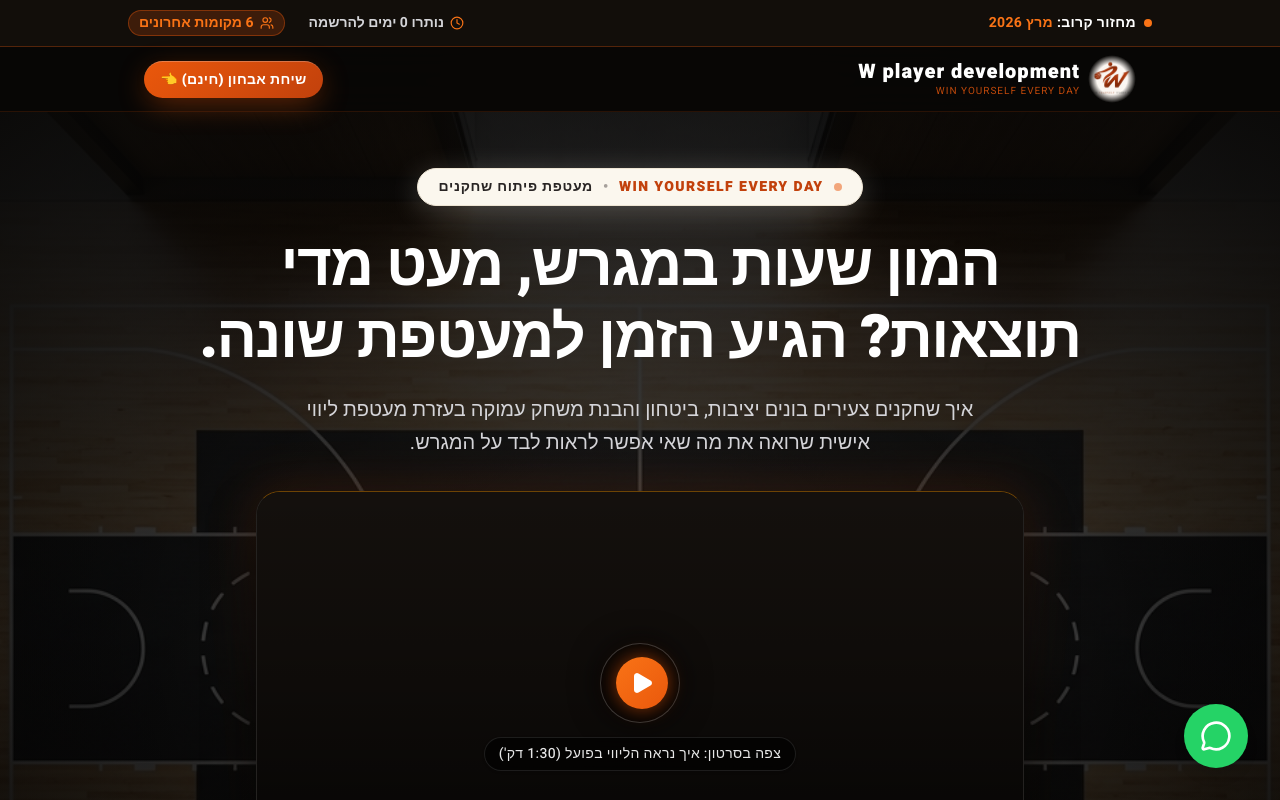
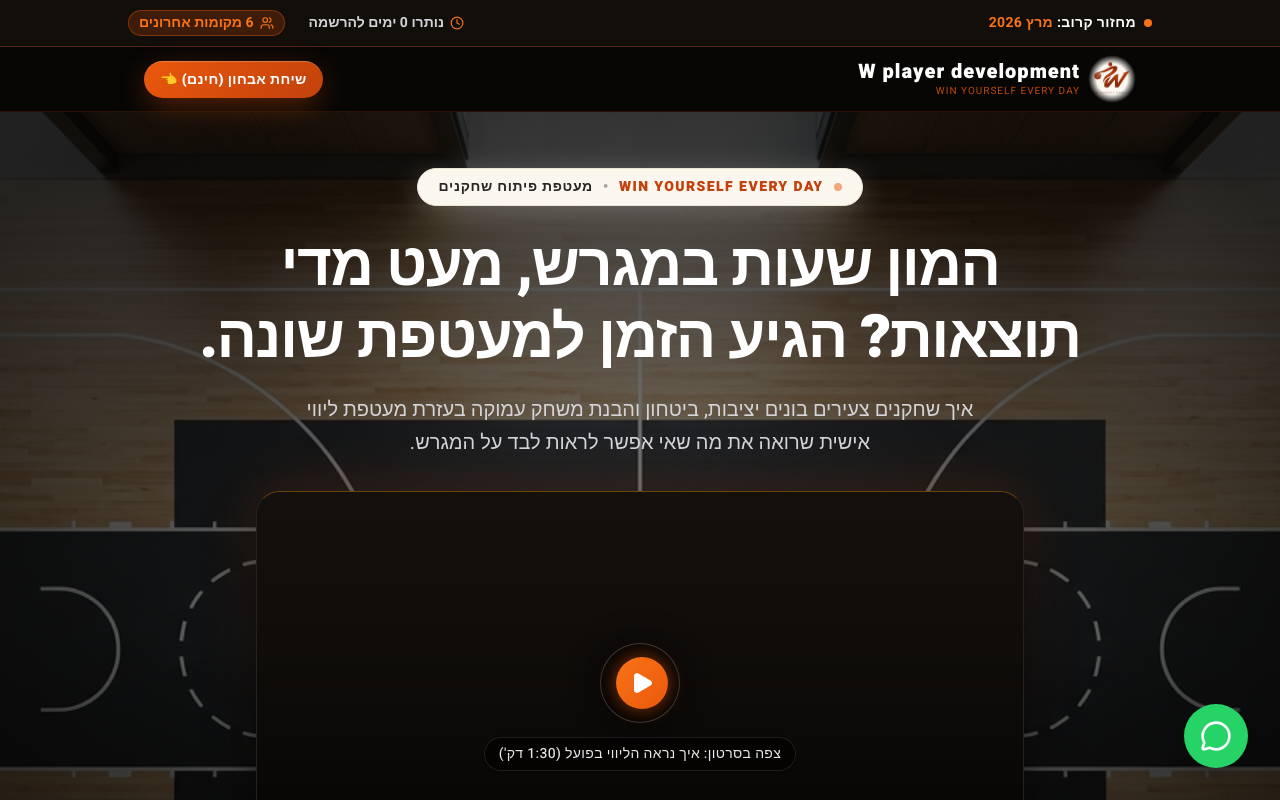
Before and after one commit to itamarmor222-cmd/w-player, a Next.js app: page / in a window 1280 px wide. Shown: the top 800 px of the page. Built offline with nearby package versions, Linux system fonts and the light colour scheme.

Commit message:
Fix background stacking context to ensure court graphic is visible

```diff
--- a/src/components/Hero.tsx
+++ b/src/components/Hero.tsx
@@ -14,19 +14,19 @@ export default function Hero() {
   };
 
   return (
-    <section className="relative pt-8 pb-16 md:pt-14 md:pb-24 px-4 overflow-hidden">
+    <section className="relative isolate pt-8 pb-16 md:pt-14 md:pb-24 px-4 overflow-hidden">
       {/* Abstract Basketball Court Graphic - Warm Cream Maple & Charcoal Contrast */}
-      <div className="absolute inset-0 -z-10 pointer-events-none select-none overflow-hidden">
+      <div className="absolute inset-0 z-0 pointer-events-none select-none overflow-hidden">
         <Image
           src="/court-contrast-bg.jpg"
           alt="Basketball Court Graphic"
           fill
           priority
-          className="object-cover object-center scale-100 opacity-60 contrast-[1.05]"
+          className="object-cover object-center scale-105 opacity-80"
         />
-        {/* Soft Contrast Gradients - Keeps Court Visible while Preserving Dark Text Readability */}
-        <div className="absolute inset-0 bg-gradient-to-b from-[#080706]/75 via-[#080706]/55 to-[#080706]" />
-        <div className="absolute inset-0 bg-radial from-transparent via-black/25 to-[#080706]/90" />
+        {/* Soft Dark Overlay - Keeps Warm Cream Wood & Court Lines Clearly Visible */}
+        <div className="absolute inset-0 bg-gradient-to-b from-black/55 via-black/40 to-[#080706]" />
+        <div className="absolute inset-0 bg-[radial-gradient(ellipse_at_center,transparent_30%,rgba(8,7,6,0.65)_90%)]" />
       </div>
 
       <div className="max-w-5xl mx-auto flex flex-col items-center text-center relative z-10">
```
